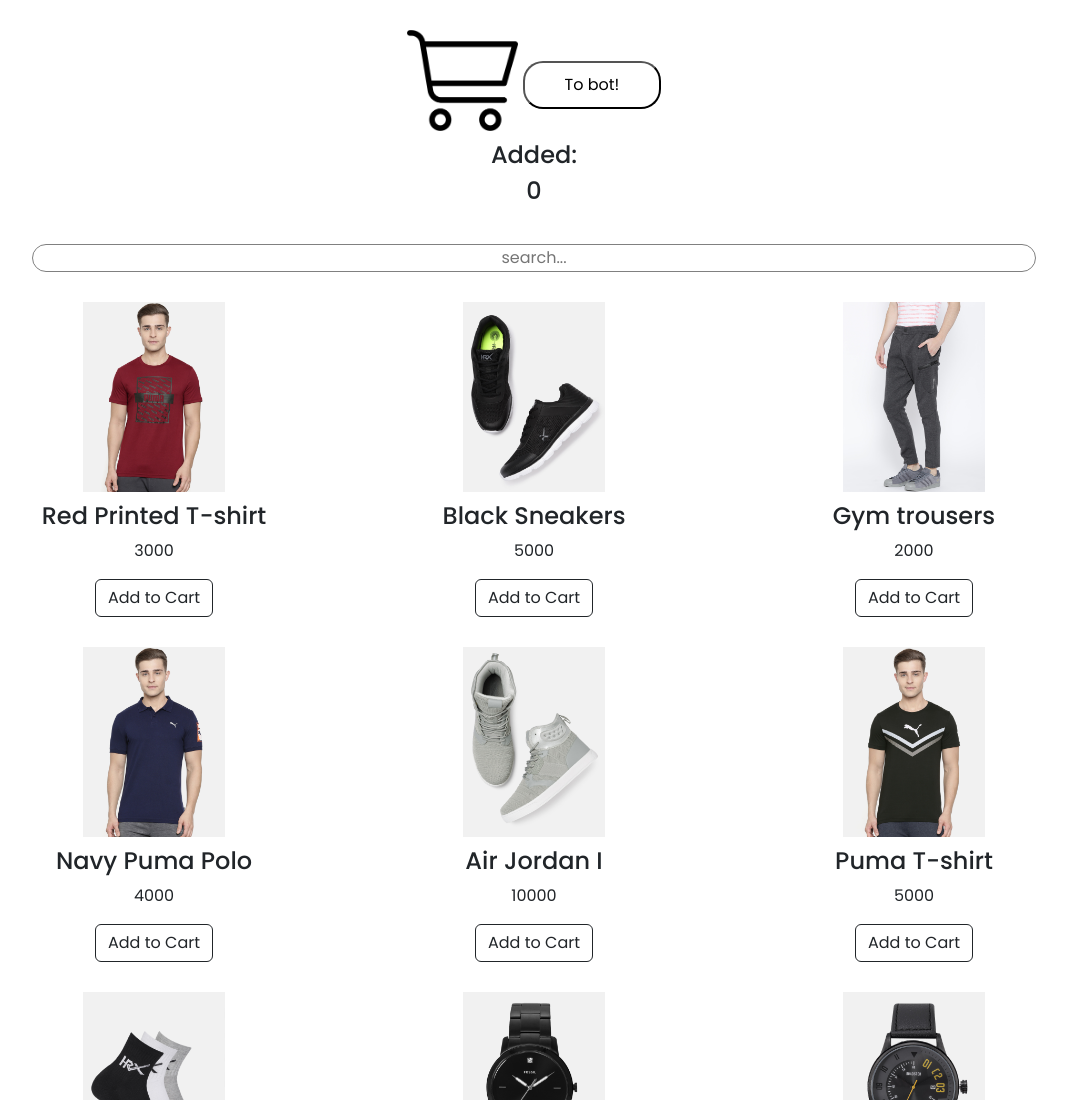
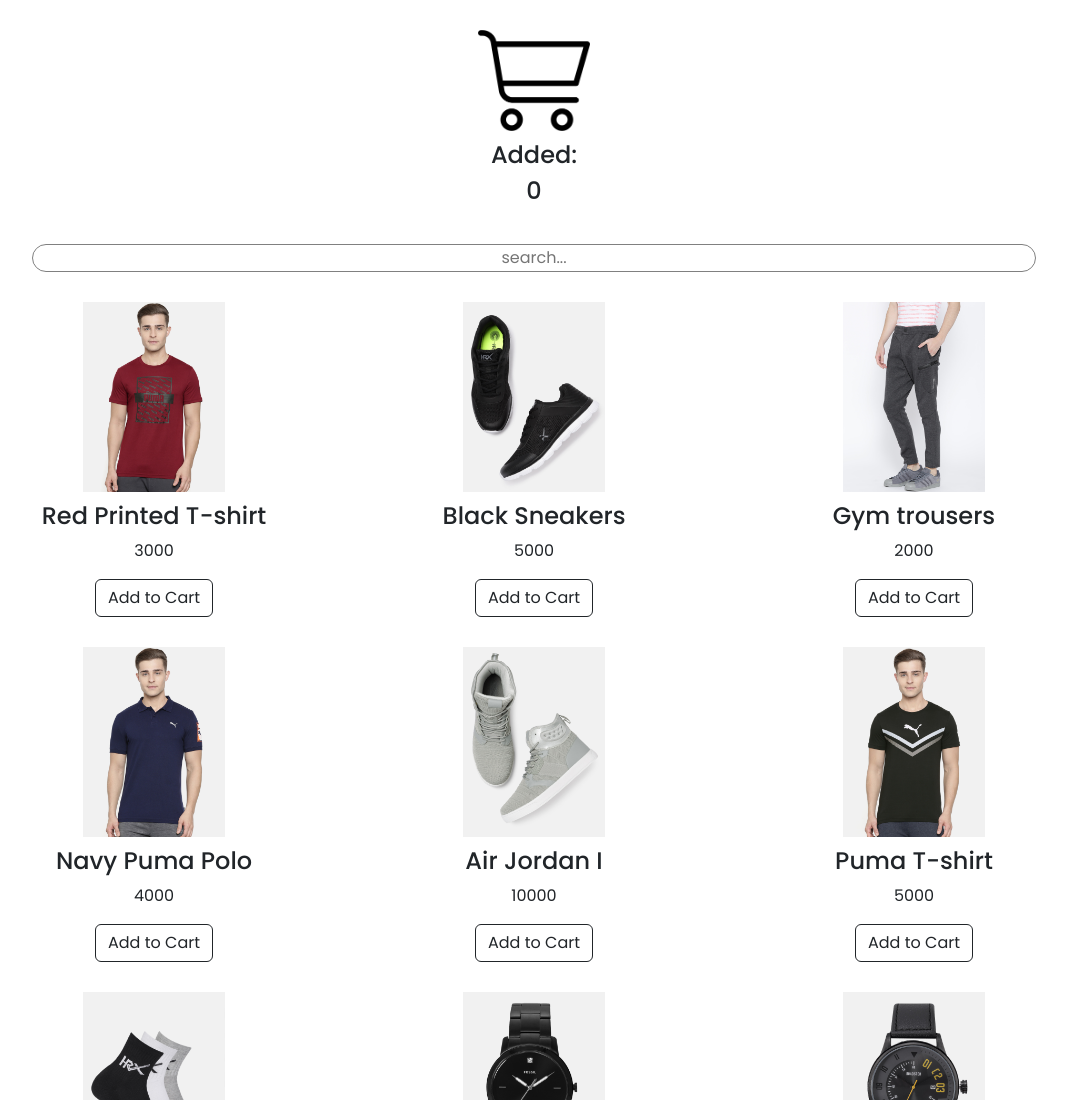
Before and after one commit to MelnikMarina/WebApp, a plain HTML site: page index.html in a window 1280 px wide. Shown: the top 1100 px of the page, without its empty margins (106-1173 px from the left). Drawn offline with nearby package versions, Linux system fonts and the light colour scheme; a script that the page names is missing.

Commit message:
Update index.html

```diff
--- a/index.html
+++ b/index.html
@@ -15,8 +15,7 @@
       <div class="container">
         <div class="row">
           <div class="col">
-            <img src="images/cart.png" id="cart">
-            <button type="button" id="cart_btn" onclick = "show_cart()">To bot!</button>
+            <img src="images/cart.png"  onclick = "show_cart()" id="cart">
             <h4>Added:</h4> <h4 id="number-added">0</h4>
           </div>
         </div>
```
